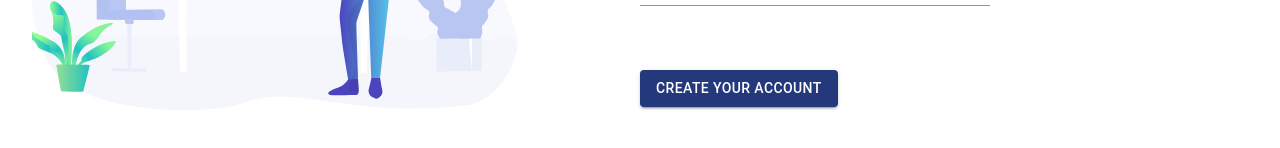
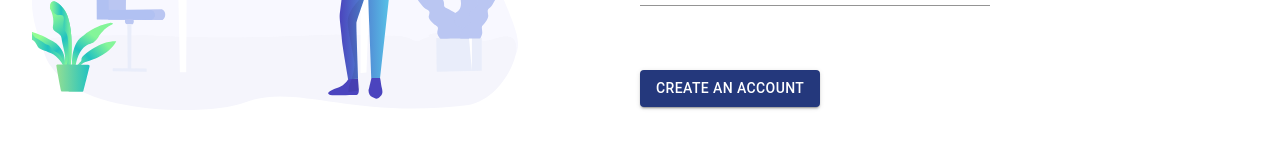
Before and after one commit to Invex2022/Invex-FrontEnd, a React (Create React App) app in the folder invex/: page /signup in a window 1280 px wide. Shown: the part 484-632 px from the top of the page. Built offline with nearby package versions, Linux system fonts and the light colour scheme.

Commit message:
fix-register-feature

```diff
--- a/invex/src/pages/register-page/Register.jsx
+++ b/invex/src/pages/register-page/Register.jsx
@@ -70,7 +70,7 @@ const Register = () => {
                         "&:hover" : {
                             backgroundColor : '#6C63FF'
                         }
-                    }}>Create your account</Button>
+                    }}>Create an account</Button>
                 </div>
             </div>
         </>
```
Also changed, not shown: 1 other file (tests, documents, lock files or other folders).
